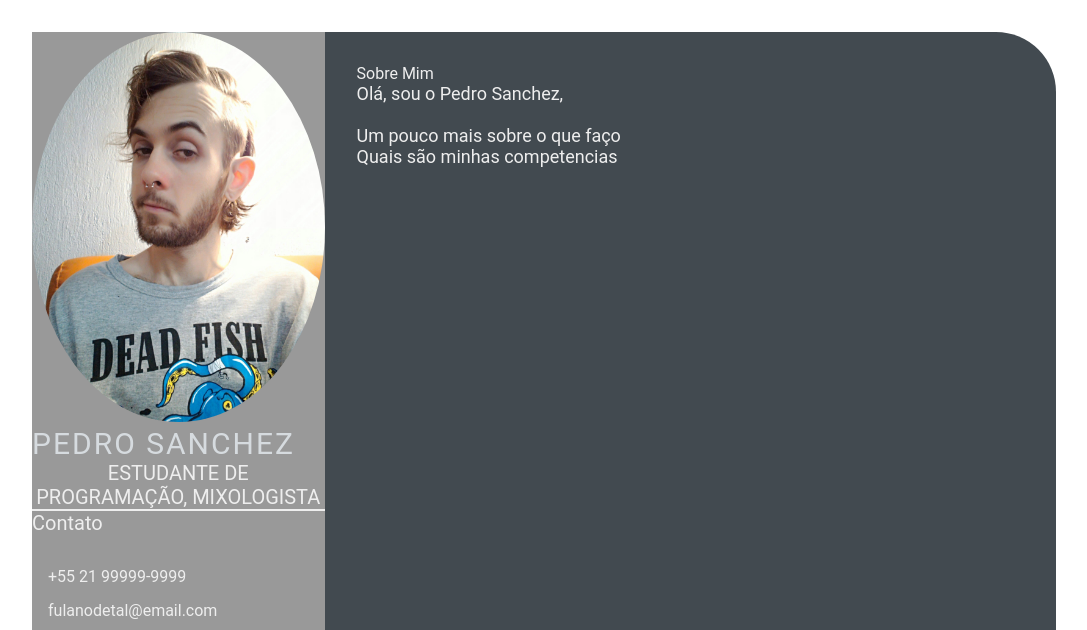
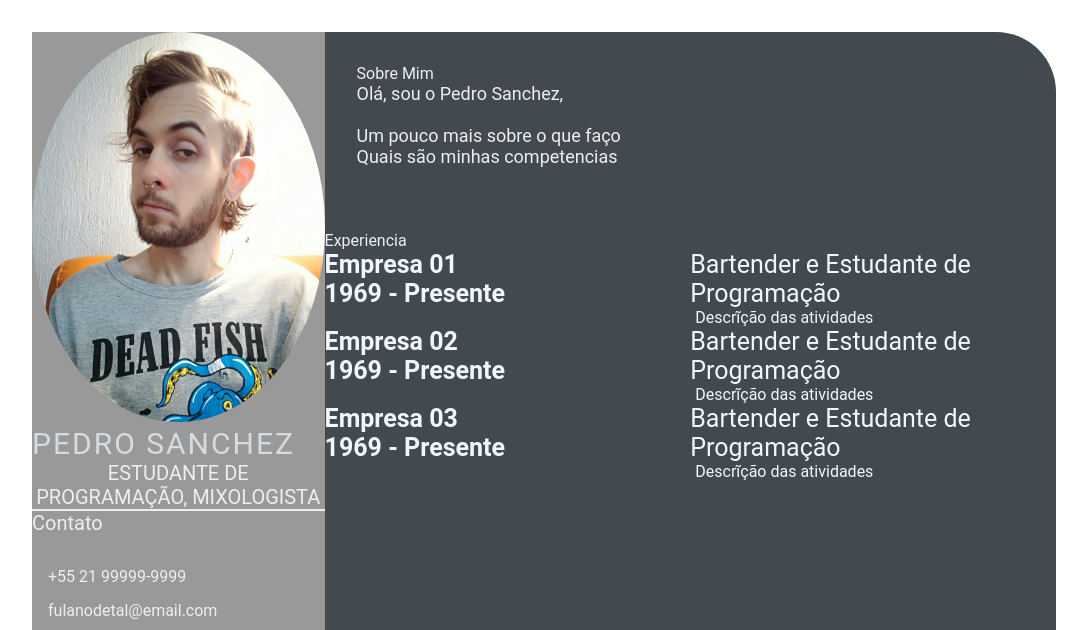
Before and after one commit to pedrosanchezdev/devweekgit.github.io, a plain HTML site: page index.html in a window 1280 px wide. Shown: the top 630 px of the page, without its empty margins (96-1183 px from the left). Drawn offline with Linux system fonts and the light colour scheme.

Commit message:
"featuring index.html and style.css" (#3)

```diff
--- a/index.html
+++ b/index.html
@@ -47,6 +47,44 @@
                         </p>
                     </section>
                 </div>
+                <section class="experience gap">
+                    <div class="right-title">Experiencia</div>
+                    <div class="experience-contents">
+                        <div class="exp-left">
+                            <p class="exp-company-name">Empresa 01</p>
+                            <p class="exp-company-name">1969 - Presente</p>
+                        </div>
+                        <div class="exp-right">
+                            <p class="exp-position">Bartender e Estudante de Programação</p>
+                            <p class="exp-desc">
+                                Descrĩção das atividades
+                            </p>
+                        </div>
+                        <div class="exp-left">
+                            <p class="exp-company-name">Empresa 02</p>
+                            <p class="exp-company-name">1969 - Presente</p>
+                        </div>
+                        <div class="exp-right">
+                            <p class="exp-position">Bartender e Estudante de Programação</p>
+                            <p class="exp-desc">
+                                Descrĩção das atividades
+                            </p>
+                        </div>
+                        <div class="exp-left">
+                            <p class="exp-company-name">Empresa 03</p>
+                            <p class="exp-company-name">1969 - Presente</p>
+                        </div>
+                        <div class="exp-right">
+                            <p class="exp-position">Bartender e Estudante de Programação</p>
+                            <p class="exp-desc">
+                                Descrĩção das atividades
+                            </p>
+                        </div>
+                    </div>
+
+
+
+                </section>
             </section>
     </main>
 </body>
--- a/style.css
+++ b/style.css
@@ -101,3 +101,38 @@
     font-size: 18px;
     color: #eeeeee;
 }
+
+.experience-contents,
+.education-contents,
+.awards-contents {
+    display: grid;
+    grid-template-columns: repeat(2, 1fr);
+    padding-bottom: 2rem;
+    color: #F1F8FD;
+}
+
+.exp-company-name,
+.education-school-name,
+.awards-company-name {
+    font-size: 25px;
+    font-weight: bold;
+}
+
+.exp-time-period,
+.educationp-time-period,
+.awards-time-period {
+    font-size: 18px;
+}
+
+.exp-position,
+.education-subject,
+.awards-name {
+    font-size: 25px;
+}
+
+.exp-desc,
+.education-desc,
+.awards-desc {
+    font-size: 16px;
+    padding-left: 5px;
+}
```
